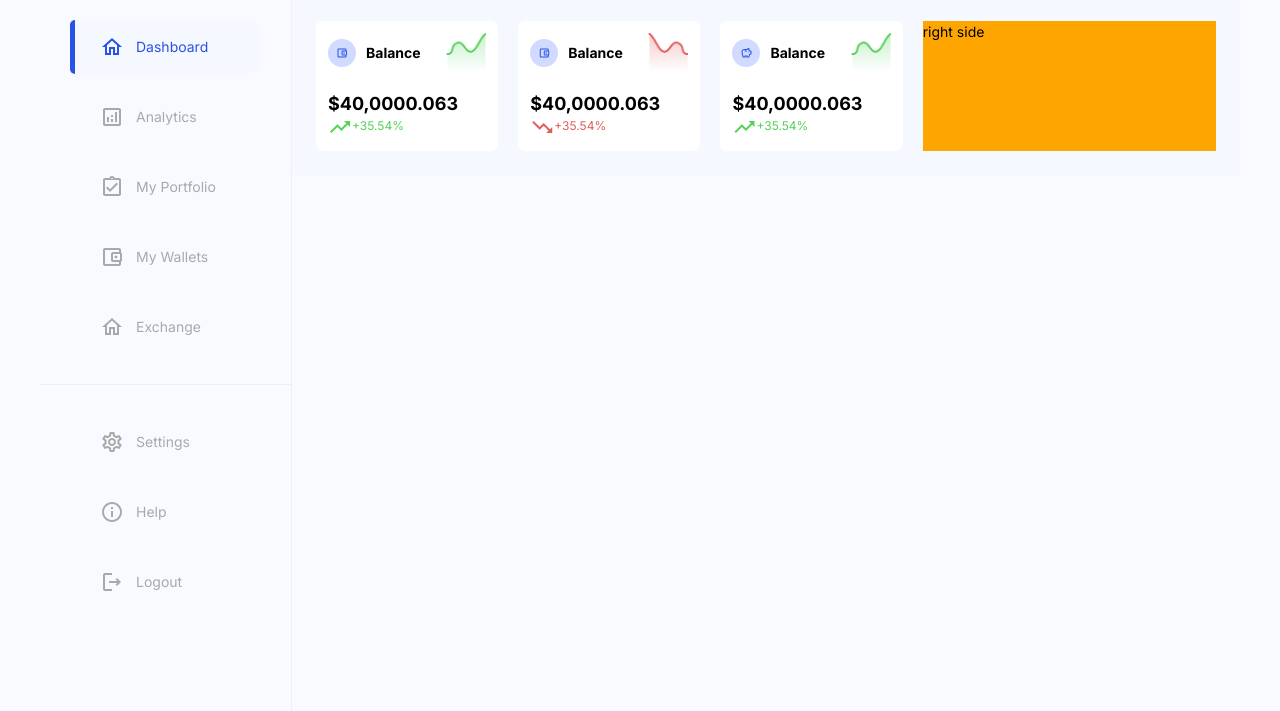
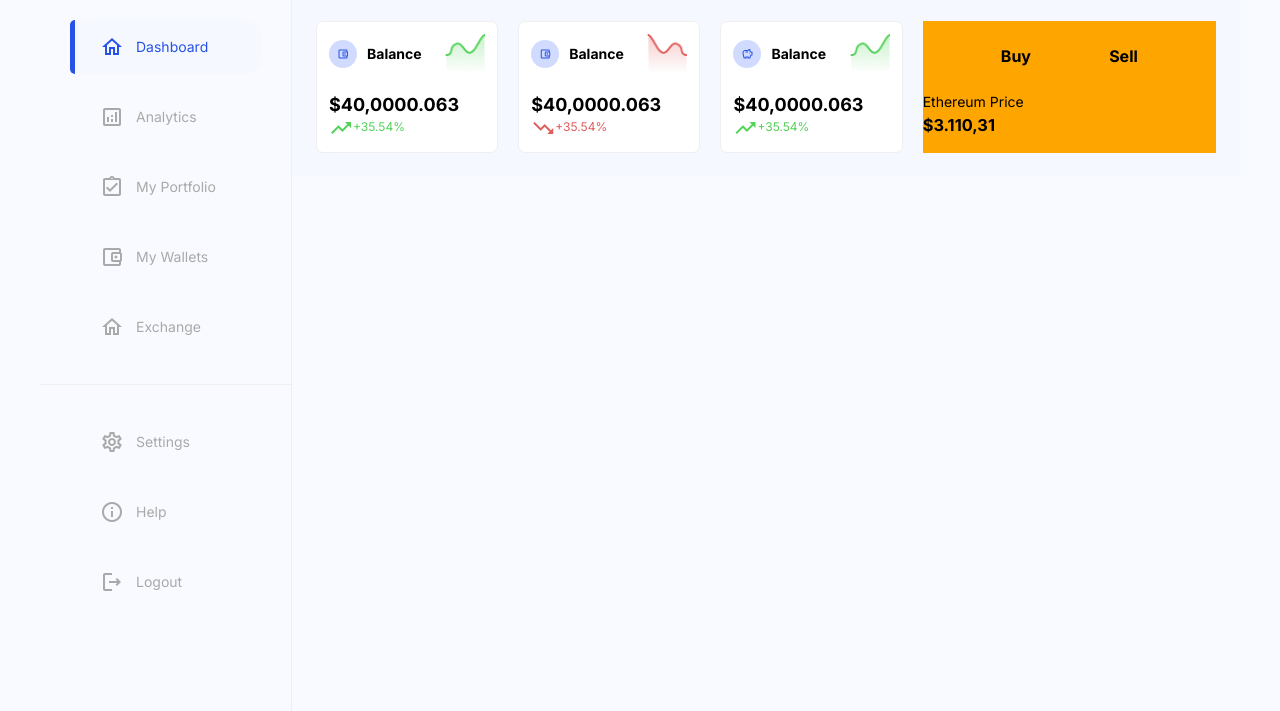
Before and after one commit to monirul-fahad/dashboard-html, a website: page index.html in a window 1280 px wide. Shown: the part 89-800 px from the top of the page. Drawn offline with Linux system fonts and the light colour scheme.

Commit message:
dashboard aside

```diff
--- a/index.html
+++ b/index.html
@@ -151,7 +151,24 @@
         </section>
 
         <!-- Dashboard aside  -->
-        <section class="dashboard__aside">right side</section>
+        <section class="dashboard__aside">
+          <div class="trade">
+            <div class="trade__coin">
+              <h3>Buy</h3>
+              <h3>Sell</h3>
+            </div>
+            <div>
+              <p>Ethereum Price</p>
+              <h3>$3.110,31</h3>
+            </div>
+            <!-- <div></div>
+            <div></div> -->
+          </div>
+          <div class="transfer">
+
+          </div>
+
+        </section>
       </section>
     </main>
   </body>
--- a/sass/_components.scss
+++ b/sass/_components.scss
@@ -235,6 +235,7 @@
       padding: 1.2rem;
       border-radius: 7px;
       transition: all .4s;
+      border: var(--border);
 
       &:hover{
           background-color: var(--color-primary);
@@ -257,6 +258,7 @@
         padding: 1.2rem;
         border-radius: 7px;
         transition: all .4s;
+        border: var(--border);
 
         &:hover{
             background-color: var(--color-primary);
@@ -279,6 +281,7 @@
         padding: 1.2rem;
         border-radius: 7px;
         transition: all .4s;
+        border: var(--border);
 
         &:hover{
             background-color: var(--color-primary);
@@ -340,3 +343,17 @@
     }
   }
 }
+
+// Dashboard aside /////////
+.trade{
+
+    &__coin{
+        display: flex;
+        justify-content: space-evenly;
+        padding: 2.4rem 0;
+
+        h3{
+            font-size: 16px;
+        }
+    }
+}
```
Also changed, not shown: css/style.css.
